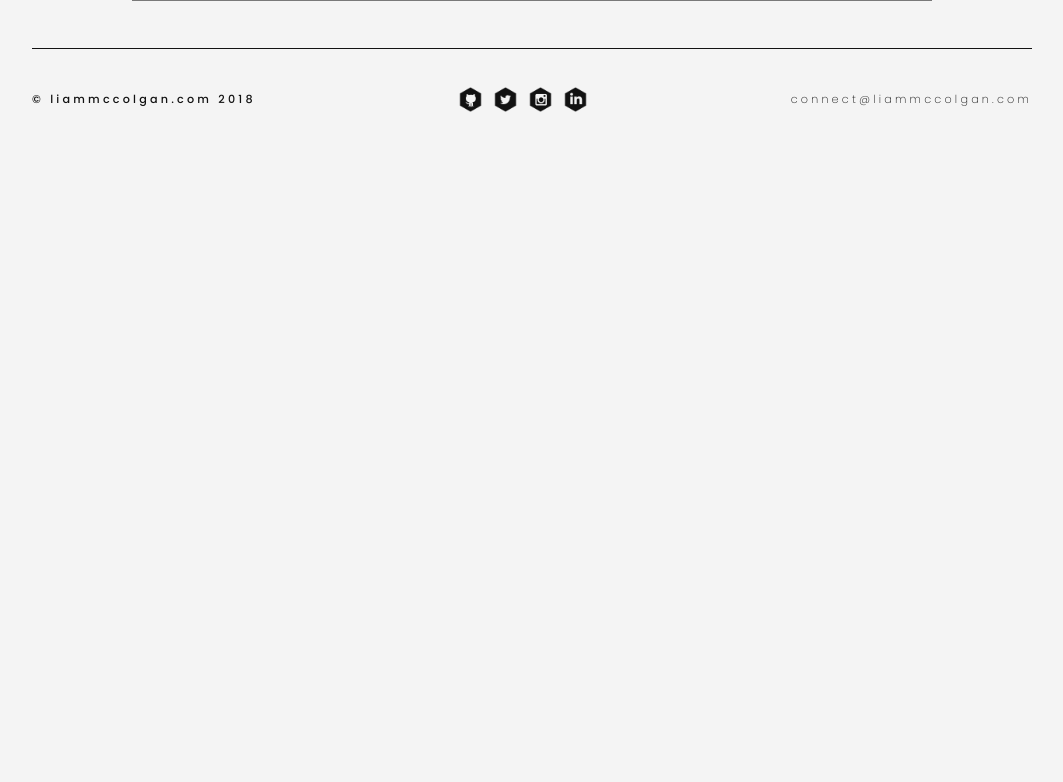
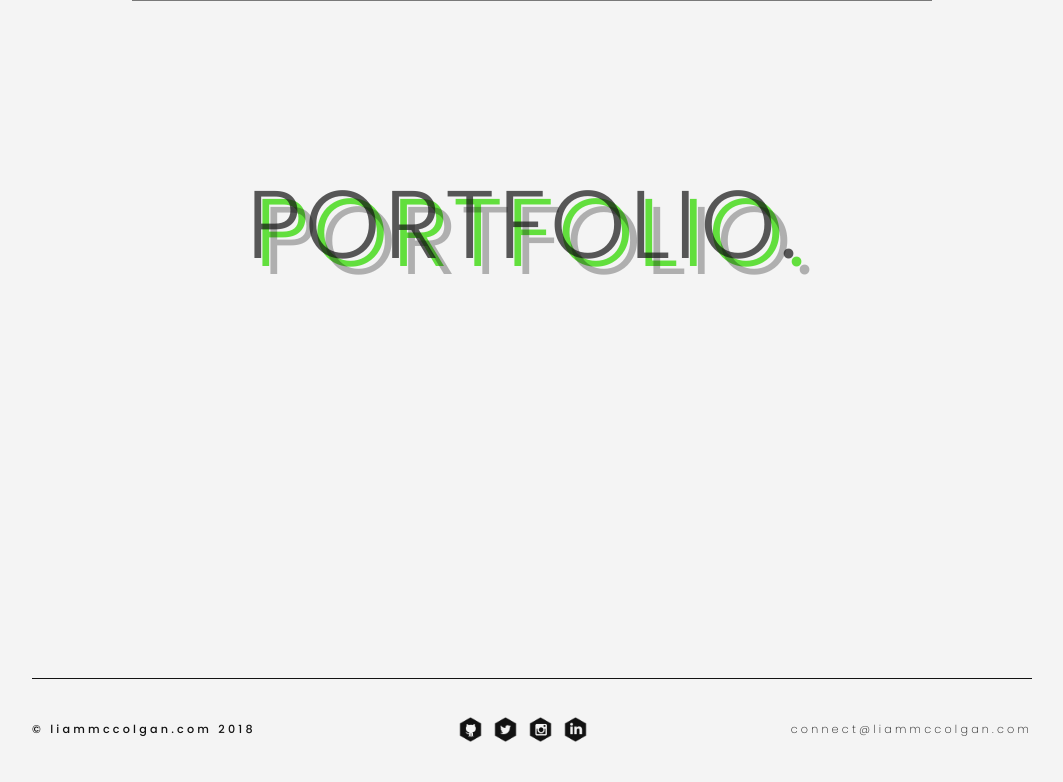
Before and after one commit to McColgan/liammccolgan.com, a website: page portfolio.html in a window 1280 px wide. Shown: the whole page, without its empty margins (108-1171 px from the left). Drawn offline with nearby package versions, Linux system fonts and the light colour scheme.

Commit message:
added portfolio header

```diff
--- a/js/main.js
+++ b/js/main.js
@@ -24,4 +24,6 @@ $(document).ready(function(){
             prevScrollPos = currentScrollPos;
             }
         }
+
+
 });
--- a/portfolio.html
+++ b/portfolio.html
@@ -47,6 +47,11 @@
             </div>
         </header>
 
+        <!-- PORTFOLIO HEADER-->
+        <div class="portfolio_header_container">
+            <h1 class="portfolio_header">PORTFOLIO.</h1>
+        </div>
+
         <!-- FOOTER -->
         <footer class="footer_outer">
             <div class="footer_container">
--- a/scss/partials/_all.scss
+++ b/scss/partials/_all.scss
@@ -4,3 +4,5 @@
 @import 'home_hero';
 @import 'about';
 @import 'home_contact';
+@import 'skills';
+@import 'portfolio';
--- /dev/null
+++ b/scss/partials/_portfolio.scss
@@ -0,0 +1,35 @@
+.portfolio_header_container{
+    width: 100%;
+    height: 500px;
+    margin-top: 130px;
+    padding: 0;
+    .portfolio_header{
+        margin: 0.5em auto;
+        left: 50%;
+        transform: translateX(-50%);
+        position: relative;
+        text-transform: uppercase;
+        letter-spacing: 4px;
+        display: inline-block;
+        color: rgba($primary-color,.75);
+        font-size: 6em;
+        text-align: center;
+        font-weight: 300;
+        top: 0;
+        z-index: 4;
+        &:before{
+            content: 'PORTFOLIO.';
+            position: absolute;
+            top: 8px;
+            left: 8px;
+            color: rgba($primary-black,.3);
+        }
+        &:after{
+            content: 'PORTFOLIO.';
+            position: absolute;
+            top: -8px;
+            left: -8px;
+            color: rgba($primary-black,.7);
+        }
+    }
+}
--- /dev/null
+++ b/scss/partials/_skills.scss
@@ -0,0 +1,8 @@
+.skills_outer{
+    position: relative;
+    width: 100vw;
+    height: 700px;
+    background: $primary-white;
+    margin: 0;
+    padding: 0;
+}
```
Also changed, not shown: index.html (+6 -1 lines), css/main.css.
